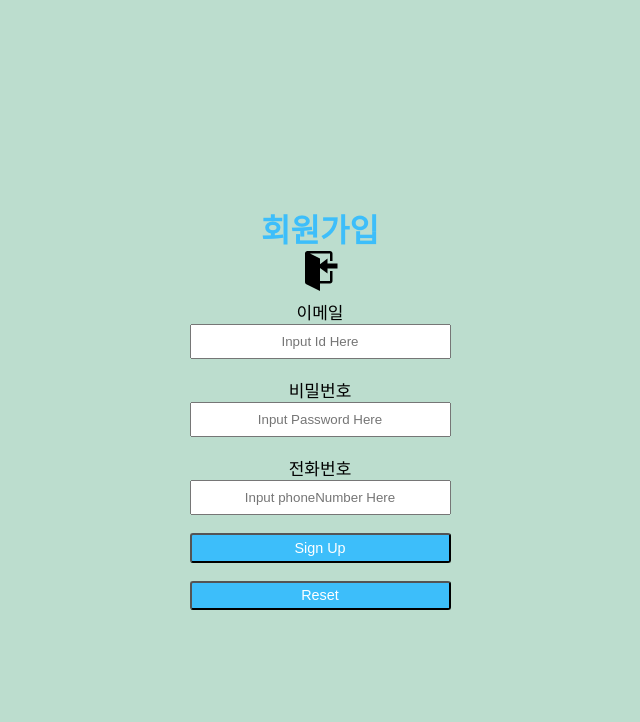
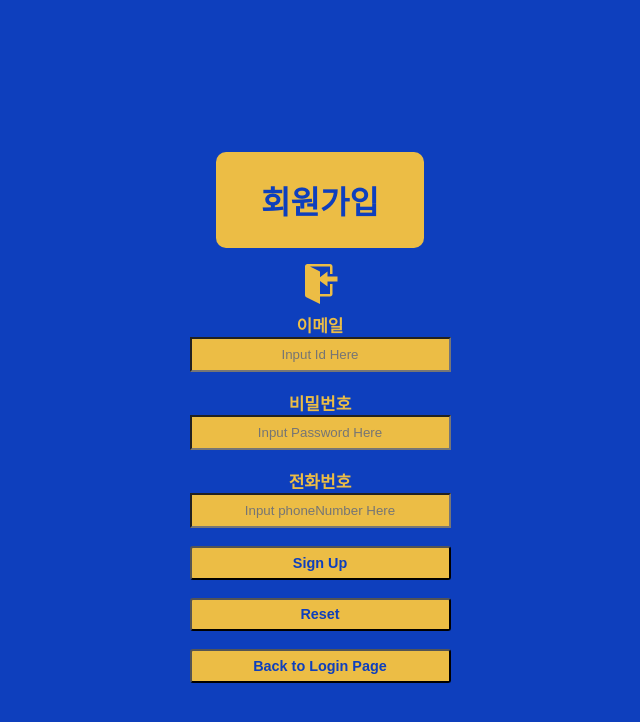
Before and after one commit to jolove-sch/backend, a React (Create React App) app in the folder frontend/: page /Register in a window 1280 px wide. Shown: the top 722 px of the page, without its empty margins (320-960 px from the left). Built offline with nearby package versions, Linux system fonts and the light colour scheme.

Commit message:
웹디자인수정(계속)

```diff
--- a/frontend/src/components/page/BandRegisterPage.jsx
+++ b/frontend/src/components/page/BandRegisterPage.jsx
@@ -149,7 +149,8 @@ const InsideTitle = styled.div`
 const GetSerial = styled.input`
     width: 150px;
     text-align: center;
-    background: linear-gradient(45deg, #fffc00, #ffffff);
+    /* background: linear-gradient(45deg, #fffc00, #ffffff); */
+    background: white;
 `;
 
 const BottomBar = styled.nav`
--- a/frontend/src/components/page/HeartPage.jsx
+++ b/frontend/src/components/page/HeartPage.jsx
@@ -22,6 +22,7 @@ const Container = styled.div`
   align-items: center;
   flex-direction: column;
   overflow: scroll;
+  background: linear-gradient(#ece9e6, #ffffff);
 `;
 
 
--- a/frontend/src/components/page/LoginPage.jsx
+++ b/frontend/src/components/page/LoginPage.jsx
@@ -83,6 +83,10 @@ const LoginButton = styled.button`
   border-radius: 3px;
   color: #0e3fbd;
   background: #ecbd45;
+  &:hover {
+    background-color: white;
+    color: #0e3fbd;
+  }
 `;
 
 const RegisterButton = styled.button`
@@ -93,7 +97,10 @@ const RegisterButton = styled.button`
   border-radius: 3px; // 테두리
   color: #0e3fbd;
   background: #ecbd45;
-
+  &:hover {
+    background-color: white;
+    color: #0e3fbd;
+  }
 `;
 
 const IdInputBox = styled.input`
--- a/frontend/src/components/page/MainPage.jsx
+++ b/frontend/src/components/page/MainPage.jsx
@@ -54,7 +54,8 @@ const Container1 = styled.div`
   height: 100vh;
   align-items: center;
   overflow: hidden;
-  background: linear-gradient(#11998e, #38ef7d);
+  /* background: linear-gradient(#11998e, #38ef7d); */
+  background: white;
   /* background-image: url(${img});
   background-size: 100% 100%; */
 `;
--- a/frontend/src/components/page/MobilRegisterPage.jsx
+++ b/frontend/src/components/page/MobilRegisterPage.jsx
@@ -102,7 +102,7 @@ const RegisterForm = styled.div`
     width: 350px;
     height: 170px;
     border-radius: 10px;
-    background-color: #0e3fbd;
+    background: linear-gradient(45deg, #9effed, #acb6e5);
     font-size: 20px;
     box-shadow: 4px 4px 0px #e9dadad7;
 `;
@@ -113,7 +113,7 @@ const InsideLogo = styled.div`
    display: flex;
    align-items: center;
    justify-content: center;
-   background-color: yellow;
+   /* background: #9effed; */
    border-radius: 10px;
    float: left;
 `;
@@ -129,10 +129,10 @@ const InsideForm = styled.div`
 const RegisterButton = styled.button`
     width: 100px;
     height: 35px;
-    background-color: #ecbd45;
-    border-color: #ecbd45;
+    background: linear-gradient(45deg, #9effed, #acb6e5);
+    border-color: #9effed;
     border-radius: 10px;
-    color: #0e3fbd;
+    color: black;
     text-align: center;
     line-height: 35px;
     font-size: 17px;
@@ -142,7 +142,7 @@ const RegisterButton = styled.button`
 
 const InsideTitle = styled.div`
     width: 170px;
-    color: #ecbd45;
+    color: black;
     font-size: 17px;
     font-weight: bold;
     /* margin-left: 2rem; */
@@ -151,7 +151,7 @@ const InsideTitle = styled.div`
 const GetSerial = styled.input`
     width: 150px;
     text-align: center;
-    background-color: #ecbd45;
+    background-color: white;
 `;
 
 const BottomBar = styled.nav`
@@ -290,7 +290,7 @@ const onReset = () => {
             <GetSerial
               type="text"
               name="email"
-              placeholder="email Here"
+              placeholder="Email"
               onChange={handleChange}
             />
             <GetSerial
--- a/frontend/src/components/page/MonitoringPage.jsx
+++ b/frontend/src/components/page/MonitoringPage.jsx
@@ -83,8 +83,8 @@ const ControlBox = styled.div`
   width: 130px;
   height: 35px;
   border-radius: 20px;
-  background-color: #f7f709;
-  color: black;
+  background-color: #0e3fbd;
+  color: #ecbd45;
   text-align: center;
   font-weight: bold;
   font-size: 20px;
@@ -103,24 +103,34 @@ const OnButton = styled.button`
     width: 100px;
     height: 35px;
     border-radius: 20px;
+    border-color: #0068FA;
     background-color: #0068FA;
     color: black;
     text-align: center;
     vertical-align: center;
     font-size: 20px;
     font-weight: bold;
+    &:hover {
+      background-color: #ecbd45;
+      border-color: #ecbd45;
+    }
 `;
 
 const OffButton = styled.button`
     width: 100px;
     height: 35px;
     border-radius: 20px;
+    border-color: #FA1201;
     background-color: #FA1201;
     color: black;
     text-align: center;
     vertical-align: center;
     font-size: 20px;
     font-weight: bold;
+    &:hover {
+      background-color: #ecbd45;
+      border-color: #ecbd45;
+    }
 `;
 
 const BottomBar = styled.nav`
--- a/frontend/src/components/page/Register.jsx
+++ b/frontend/src/components/page/Register.jsx
@@ -14,7 +14,7 @@ const Container = styled.div`
   left: 0;
   height: 100%;
   width: 100%;
-  background-color: #bcddce;
+  background-color: #0e3fbd;
 `;
 
 const ElementContainer = styled.div`
@@ -28,10 +28,17 @@ const ElementContainer = styled.div`
 
 const Title = styled.div`
   display: flex;
+  height: 3em;
+  width: 6.5em;
+  margin-bottom: 0.5em;
+  border-radius: 10px;
   font-size: 2em;
   font-family: sans-serif;
   font-weight: bold;
-  color: #3dbefa;
+  color: #0e3fbd;
+  background-color: #ecbd45;
+  justify-content: center;
+  align-items: center;
 `;
 
 const LogoContainer = styled.div`
@@ -42,7 +49,7 @@ const LogoContainer = styled.div`
 
   .logo {
     font-size: 40px;
-    color: black;
+    color: #ecbd45;
   }
 `;
 
@@ -63,61 +70,83 @@ const UnderContainer = styled.div`
 const InputId = styled.input`
   padding: 0.5rem 2.5rem; // 세로길이, 가로길이
   text-align: center;
+  background-color: #ecbd45;
 `;
 
 const IdLabel = styled.label`
-  color: black;
+  color: #ecbd45;
   font-size: 17px;
+  font-weight: bold;
 `;
 
 const InputPassword = styled.input`
   padding: 0.5rem 2.5rem; // 세로길이, 가로길이
   text-align: center;
+  background-color: #ecbd45;
 `;
 
 const PasswordLabel = styled.label`
-  color: black;
+  color: #ecbd45;
   font-size: 17px;
+  font-weight: bold;
 `;
 
 const InputName = styled.input`
   padding: 0.5rem 2.5rem; // 세로길이, 가로길이
   text-align: center;
+  background-color: #ecbd45;
 `;
 
 const NameLabel = styled.label`
-  color: black;
+  color: #ecbd45;
   font-size: 17px;
+  font-weight: bold;
 `;
 
 const RegisterButton = styled.button`
   position: center;
   font-size: 0.9rem;
+  font-weight: 600;
   /* padding: 0.25rem 6rem; //세로 가로 */
   width: 100%;
   height: 10%;
   border-radius: 3px;
-  color: white;
-  background: #3dbefa;
+  color: #0e3fbd;
+  background: #ecbd45;
   &:hover {
     background-color: white;
-    color: #3dbefa;
+    color: #0e3fbd;
   }
-
 `;
 
 const ResetButton = styled.button`
   position: center;
   font-size: 0.9rem;
+  font-weight: 600;
   /* padding: 0.25rem 6rem; //세로 가로 */
   width: 100%;
   height: 10%;
   border-radius: 3px;
-  color: white;
-  background: #3dbefa;
+  color: #0e3fbd;
+  background: #ecbd45;
   &:hover {
     background-color: white;
-    color: #3dbefa;
+    color: #0e3fbd;
+  }
+`;
+
+const GotoLogin = styled.button`
+  position: center;
+  font-size: 0.9rem;
+  font-weight: 600;
+  width: 100%;
+  height: 10%;
+  border-radius: 3px;
+  color: #0e3fbd;
+  background: #ecbd45;
+  &:hover {
+    background-color: white;
+    color: #0e3fbd;
   }
 `;
 
@@ -216,6 +245,13 @@ const onSignUp =  async event => {
           <br />
           <br />
           <ResetButton onClick={onReset}>Reset</ResetButton>
+          <br />
+          <br />
+          <Link to='/'>
+            <GotoLogin>
+              Back to Login Page
+            </GotoLogin>
+          </Link>
         </UnderContainer>
         </ElementContainer>
      </Container>
--- a/frontend/src/components/page/UserRegisterPage.jsx
+++ b/frontend/src/components/page/UserRegisterPage.jsx
@@ -102,7 +102,7 @@ const RegisterForm = styled.div`
     width: 350px;
     height: 170px;
     border-radius: 10px;
-    background-color: #0e3fbd;
+    background: linear-gradient(45deg, #9effed, #acb6e5);
     font-size: 20px;
     box-shadow: 4px 4px 0px #e9dadad7;
 `;
@@ -113,7 +113,7 @@ const InsideLogo = styled.div`
     display: flex;
     align-items: center;
     justify-content: center;
-    background-color: yellow;
+    /* background-color: yellow; */
     border-radius: 10px;
     float: left;
 `;
@@ -129,9 +129,9 @@ const InsideForm = styled.div`
 const RegisterButton = styled.button`
     width: 100px;
     height: 35px;
-    background-color: #ecbd45;
-    border-color: #ecbd45;
-    color: #0e3fbd;
+    background: linear-gradient(45deg, #9effed, #acb6e5);
+    border-color: #9effed;
+    color: black;
     border-radius: 10px;
     text-align: center;
     line-height: 35px;
@@ -142,7 +142,7 @@ const RegisterButton = styled.button`
 
 const InsideTitle = styled.div`
     width: 190px;
-    color: #ecbd45;
+    color: black;
     font-size: 17px;
     font-weight: bold;
 `;
@@ -150,13 +150,13 @@ const InsideTitle = styled.div`
 const GetId = styled.input`
     width: 150px;
     text-align: center;
-    background-color: #ecbd45;
+    background-color: white;
 `;
 
 const GetPassword = styled.input`
     width: 150px;
     text-align: center;
-    background-color: #ecbd45;
+    background-color: white;
 `;
 
 const BottomBar = styled.nav`
```
